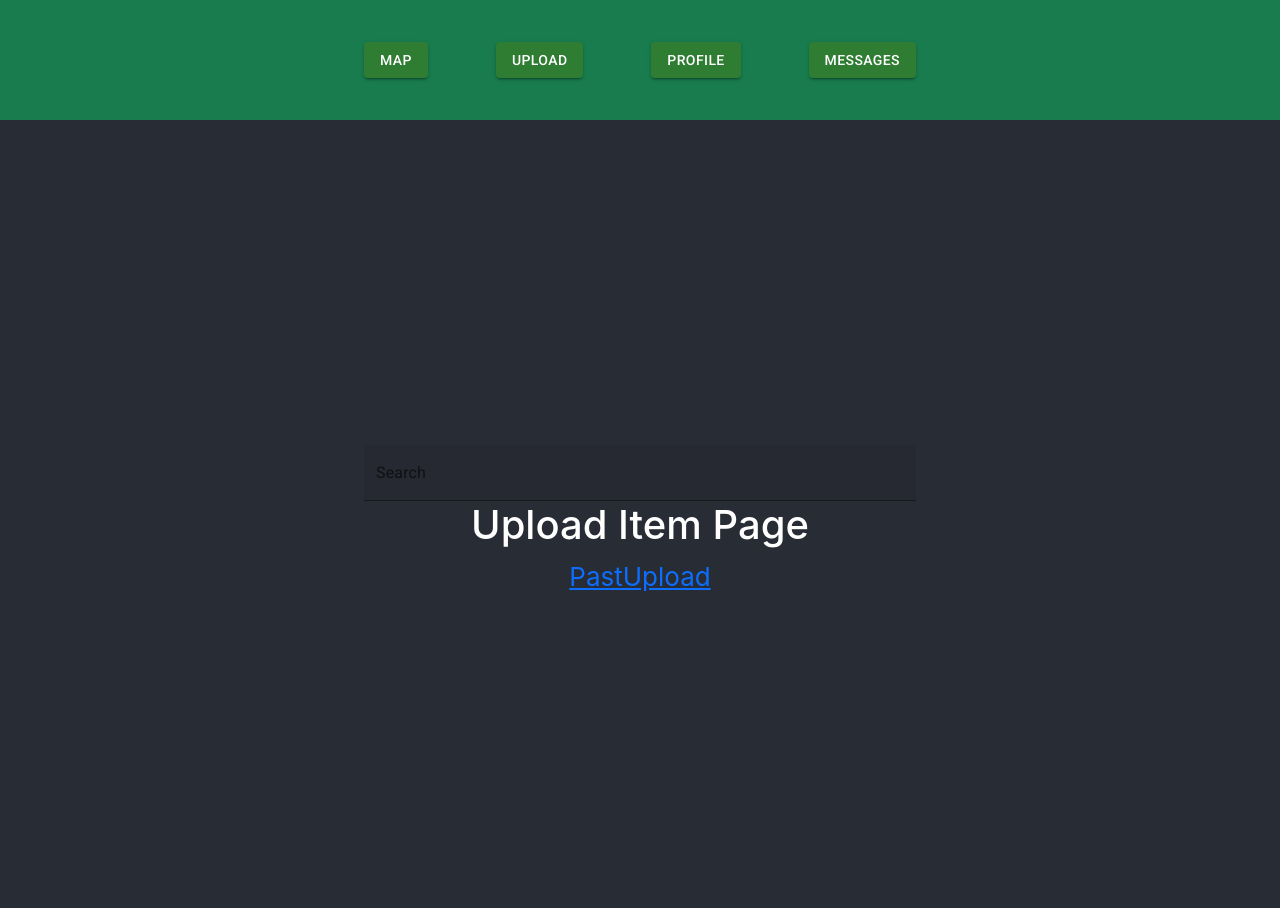
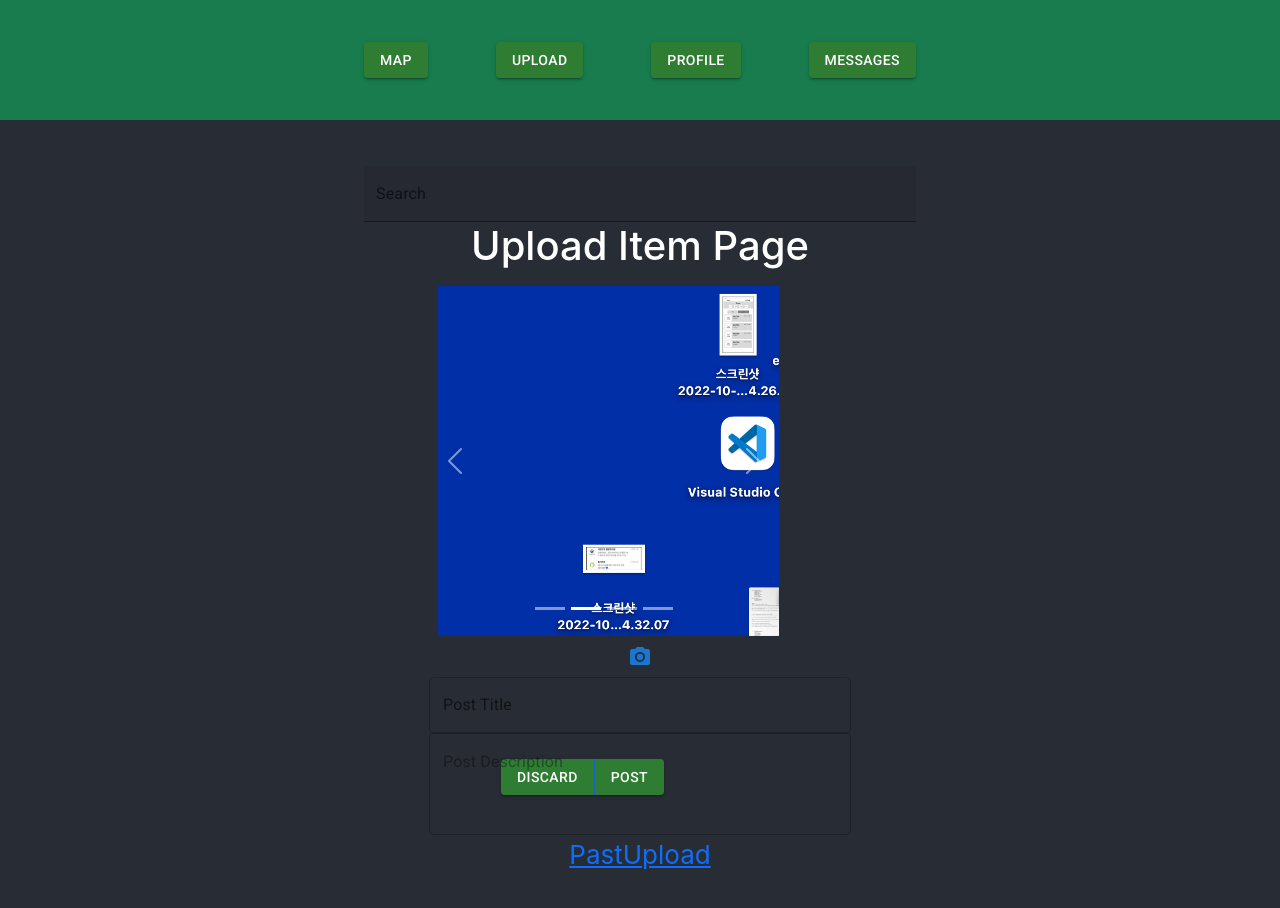
Before and after one commit to sachiniyer/resow, a React (Create React App) app in the folder front-end/: page /UploadItem in a window 1280 px wide. Shown: the top 908 px of the page. Built offline with nearby package versions, Linux system fonts and the light colour scheme.

Commit message:
Create upload item page

```diff
--- a/front-end/src/pages/UploadItem.js
+++ b/front-end/src/pages/UploadItem.js
@@ -1,14 +1,56 @@
 import { Link } from "react-router-dom";
+import * as React from 'react';
+import ImgCarousel from '../components/carousel/ImgCarousel';
+import Box from '@mui/material/Box';
+import Button from '@mui/material/Button';
+import ButtonGroup from '@mui/material/ButtonGroup';
+import IconButton from '@mui/material/IconButton';
+import TextField from '@mui/material/TextField';
+import PhotoCamera from '@mui/icons-material/PhotoCamera';
+
 
 function UploadItem() {
   return (
     <div className="UploadItem">
         <h1> Upload Item Page</h1>
+        <Box sx={{marginTop:2}}></Box>
+        <ImgCarousel/>
+        <IconButton color="primary" aria-label="upload picture" component="label">
+          <input hidden accept="image/*" type="file" />
+          <PhotoCamera />
+        </IconButton>
+        <Box sx={{position: "fixed", bottom: 5, marginLeft:9}}>
+          <ButtonGroup variant="contained" aria-label="outlined success button group">
+            <Button color="success">Discard</Button>
+            <Button color="success">Post</Button>
+          </ButtonGroup>
+        </Box>
+
+        <Box>
+          <TextField fullWidth label="Post Title" id="fullWidth" />
+          <TextField
+            fullWidth
+            placeholder="Post Description"
+            multiline
+            rows={3}
+            maxRows={5}
+          />
+        </Box>
 
         <Link to ='/PastUpload'> PastUpload</Link>
-
     </div>
   );
 }
 
+/*
+
+
+
+
+<Box sx={{width:300, marginTop:1.5, textAlign:"left",marginLeft:3,marginBottom:7}}>
+  {props.descriptions}
+</Box>
+
+*/
+
 export default UploadItem;
```
